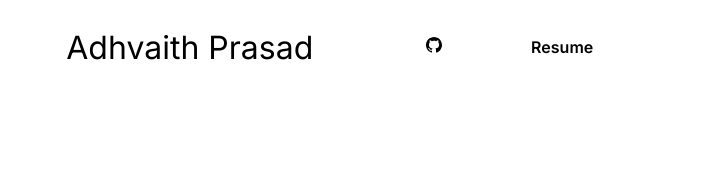
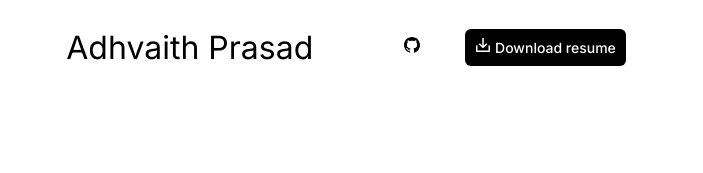
Before and after one commit to adhvaithprasad/adhvaithprasad.github.io, a plain HTML site: page index.html in a window 1280 px wide. Shown: the top 173 px of the page, without its empty margins (288-991 px from the left). Drawn offline with Linux system fonts and the light colour scheme.

Commit message:
added download icon

```diff
--- a/index.html
+++ b/index.html
@@ -21,7 +21,8 @@
   </clipPath>
   </defs></svg>
                 </a></li>
-                <li><a href="/resume.pdf">Resume</a></li>
+                <li><a class="resume-button" href="/resume.pdf"><svg data-testid="geist-icon" height="16" stroke-linejoin="round" viewBox="0 0 16 16" width="16" style="color: currentcolor;"><path fill-rule="evenodd" clip-rule="evenodd" d="M8.75 1V1.75V8.68934L10.7197 6.71967L11.25 6.18934L12.3107 7.25L11.7803 7.78033L8.70711 10.8536C8.31658 11.2441 7.68342 11.2441 7.29289 10.8536L4.21967 7.78033L3.68934 7.25L4.75 6.18934L5.28033 6.71967L7.25 8.68934V1.75V1H8.75ZM13.5 9.25V13.5H2.5V9.25V8.5H1V9.25V14C1 14.5523 1.44771 15 2 15H14C14.5523 15 15 14.5523 15 14V9.25V8.5H13.5V9.25Z" fill="currentColor"></path></svg>
+                    Download resume</a></li>
             </ul>
         </nav></header>
    <main>
--- a/style.css
+++ b/style.css
@@ -65,3 +65,11 @@ a:hover {
     background-color: #f0f0f0;
     border-radius: 5px;
 }
+.resume-button{
+    color: white;
+    background: black;
+    border-radius: 6px;
+    margin-left: 12px;
+    font-size: 14px;
+    font-weight: 500;
+}
```
